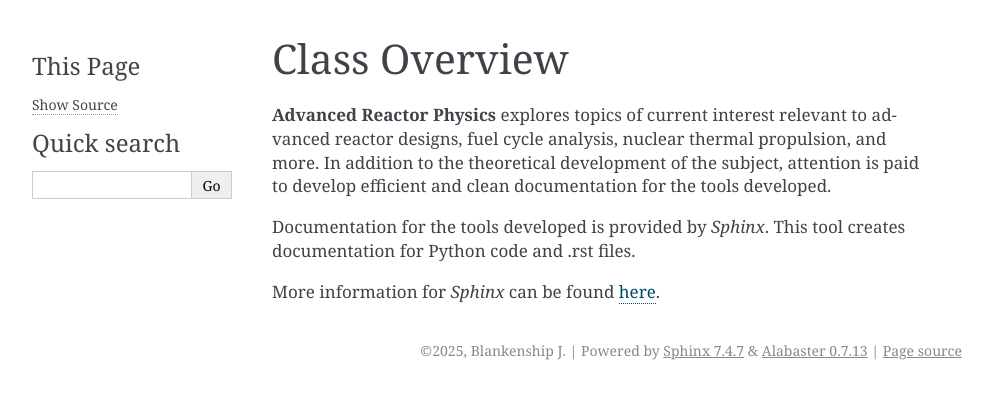
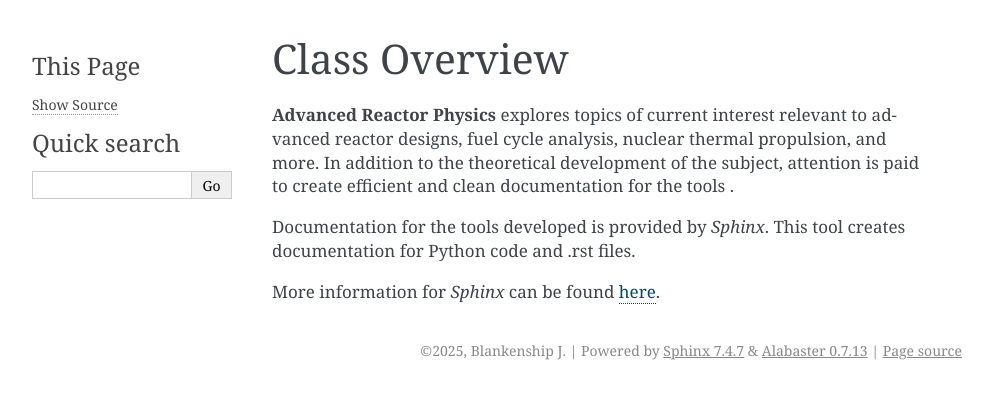
Before and after one commit to blankenshipj15/NRE7203, a Sphinx documentation site: the page built from documentation/overview.rst, in a window 1280 px wide. Shown: the top 399 px of the page, without its empty margins (148-1141 px from the left). Built offline with Sphinx 7.4.7, drawn with Linux system fonts in a browser that asks for light colours.

Commit message:
updated wording for class overview

```diff
--- a/documentation/overview.rst
+++ b/documentation/overview.rst
@@ -3,7 +3,7 @@
 Class Overview
 ================
 
-**Advanced Reactor Physics** explores topics of current interest relevant to advanced reactor designs, fuel cycle analysis, nuclear thermal propulsion, and more. In addition to the theoretical development of the subject, attention is paid to develop efficient and clean documentation for the tools developed.
+**Advanced Reactor Physics** explores topics of current interest relevant to advanced reactor designs, fuel cycle analysis, nuclear thermal propulsion, and more. In addition to the theoretical development of the subject, attention is paid to create efficient and clean documentation for the tools .
 
 Documentation for the tools developed is provided by *Sphinx*. This tool creates documentation for Python code and .rst files.
 
```
